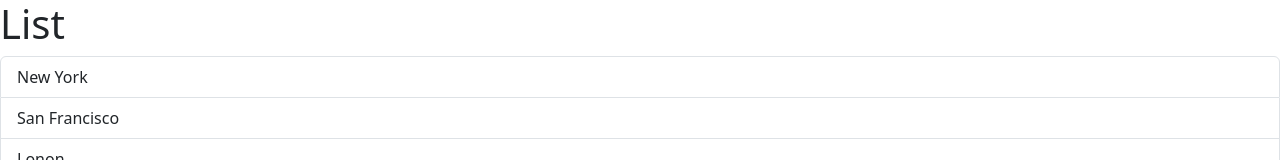
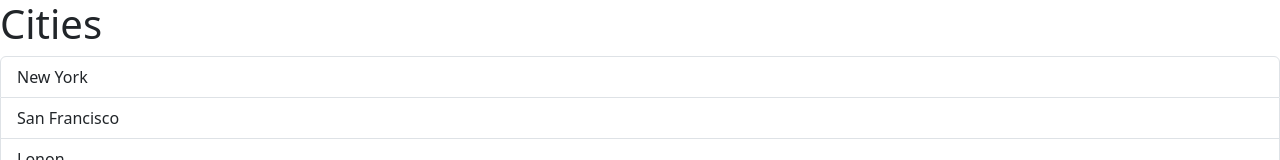
Before and after one commit to AthsaraFernando/React-course-part-1, a React (Vite) app: page / in a window 1280 px wide. Shown: the top 160 px of the page. Built offline with nearby package versions, Linux system fonts and the light colour scheme.

Commit message:
passing data via Props

```diff
--- a/src/App.tsx
+++ b/src/App.tsx
@@ -1,9 +1,10 @@
 import ListGroup from "./Components/ListGroup";
 
 function App() {
+  let items = ["New York", "San Francisco", "Lonon", "Paris", "Tokyo"];
   return (
     <div>
-      <ListGroup />
+      <ListGroup items={items} heading="Cities" />
     </div>
   );
 }
--- a/src/Components/ListGroup.tsx
+++ b/src/Components/ListGroup.tsx
@@ -1,12 +1,15 @@
 import { useState } from "react";
-
-function ListGroup() {
-  const items = ["New York", "San Francisco", "Lonon", "Paris", "Tokyo"];
+// {items: [] heading: string}
+interface Props {
+  items: string[];
+  heading: string;
+}
+function ListGroup({ items, heading }: Props) {
   const [selectedIndex, setSelectedIndex] = useState(-1);
 
   return (
     <>
-      <h1>List</h1>
+      <h1>{heading}</h1>
       {items.length === 0 && <p>No item found</p>}
       <ul className="list-group">
         {items.map((item, index) => (
```
